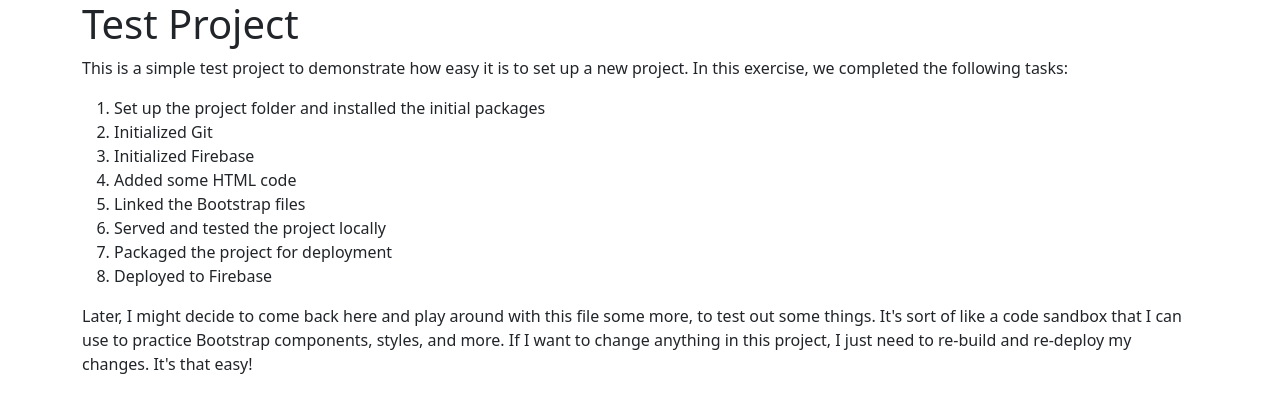
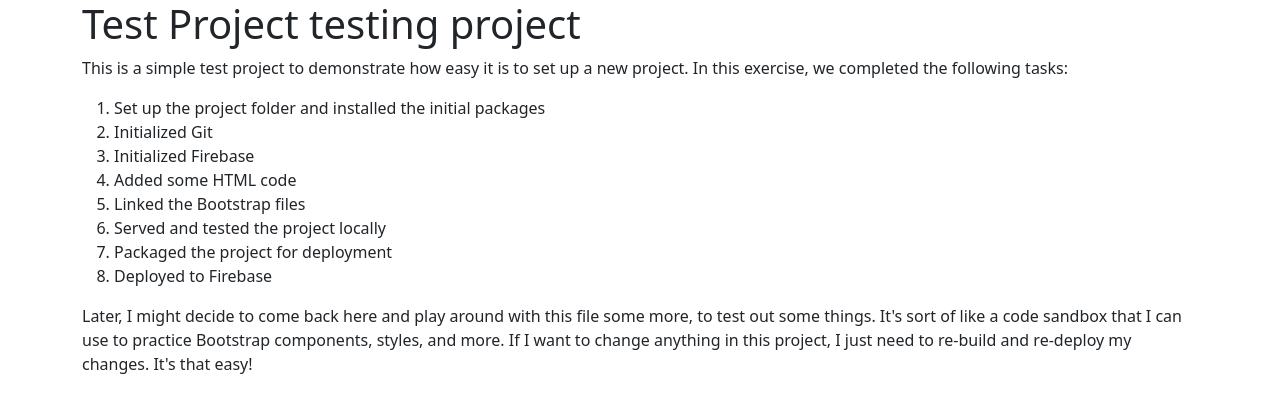
Before and after one commit to SylviaBarcena/testproject, a website built with Parcel: page Index.html in a window 1280 px wide. Built offline with nearby package versions, Linux system fonts and the light colour scheme.

Commit message:
edition wed

```diff
--- a/Index.html
+++ b/Index.html
@@ -10,7 +10,7 @@
 
 <body>
     <main class="container">
-        <h1>Test Project</h1>
+        <h1>Test Project testing project</h1>
         <p>This is a simple test project to demonstrate how easy it is to set up a new project.
             In this exercise, we completed the following tasks:</p>
         <ol>
```
